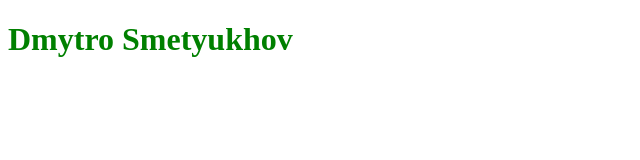
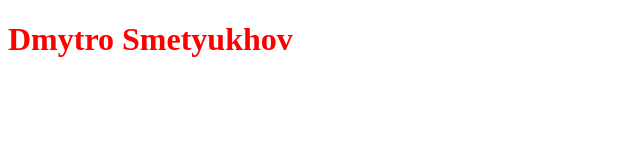
Before and after one commit to DmitrySmetyukhov/cyclic-test, a website: page public/index.html in a window 1280 px wide. Shown: the whole page, without its empty margins (0-640 px from the left). Drawn offline with Linux system fonts and the light colour scheme.

Commit message:
Change 2

```diff
--- a/public/index.html
+++ b/public/index.html
@@ -6,6 +6,6 @@
     <title>Cyclic test</title>
 </head>
 <body>
-    <h1 style="color:green">Dmytro Smetyukhov</h1>
+    <h1 style="color:red">Dmytro Smetyukhov</h1>
 </body>
 </html>
```
